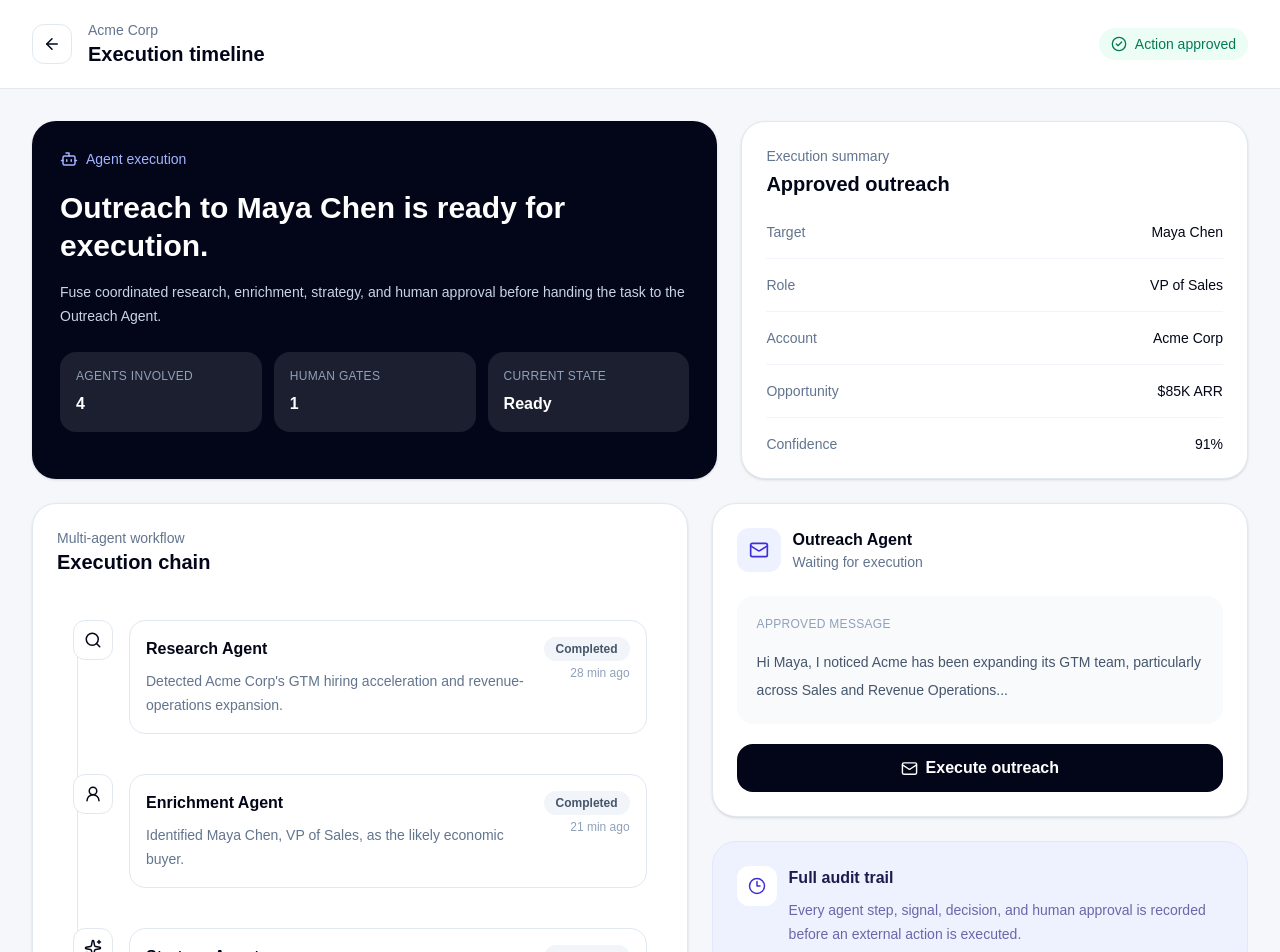
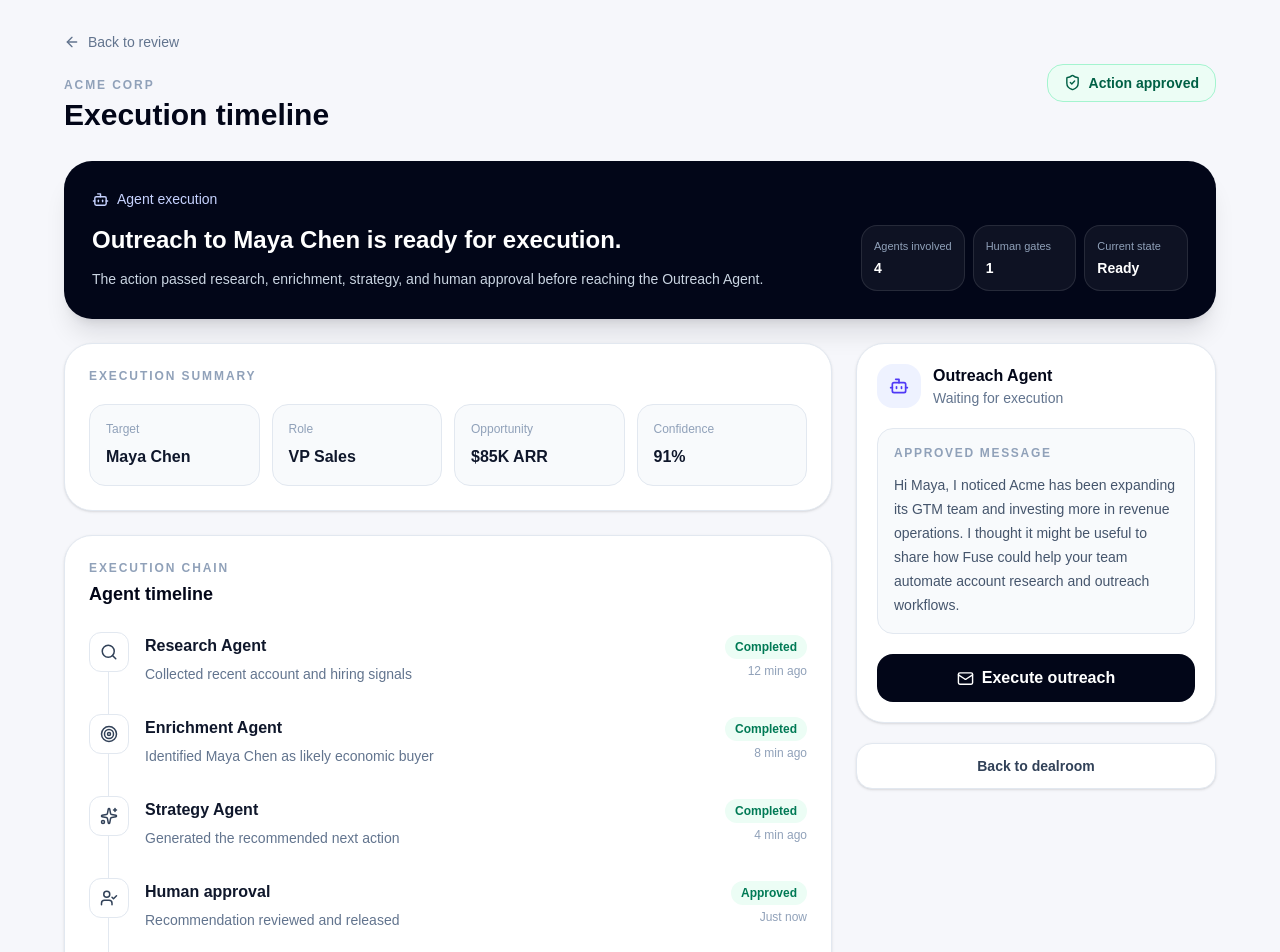
Before and after one commit to lemonade0109/fuse-agent-dealroom, a Next.js app: page /accounts/acme/execution in a window 1280 px wide. Shown: the top 952 px of the page. Built offline with nearby package versions, Linux system fonts and the light colour scheme.

Commit message:
execution page updated

```diff
--- a/app/accounts/acme/execution/page.tsx
+++ b/app/accounts/acme/execution/page.tsx
@@ -10,128 +10,140 @@ import {
   Search,
   ShieldCheck,
   Sparkles,
-  UserRound,
+  Target,
+  UserCheck,
 } from "lucide-react";
-import { useState, useEffect } from "react";
+import { useEffect, useState } from "react";
+
+type ExecutionStatus = "ready" | "sending" | "sent";
+
+const fallbackMessage =
+  "Hi Maya, I noticed Acme has been expanding its GTM team and investing more in revenue operations. I thought it might be useful to share how Fuse could help your team automate account research and outreach workflows.";
 
 const timeline = [
   {
     title: "Research Agent",
-    description:
-      "Detected Acme Corp's GTM hiring acceleration and revenue-operations expansion.",
-    time: "28 min ago",
+    description: "Collected recent account and hiring signals",
     status: "Completed",
+    time: "12 min ago",
     icon: Search,
   },
   {
     title: "Enrichment Agent",
-    description:
-      "Identified Maya Chen, VP of Sales, as the likely economic buyer.",
-    time: "21 min ago",
+    description: "Identified Maya Chen as likely economic buyer",
     status: "Completed",
-    icon: UserRound,
+    time: "8 min ago",
+    icon: Target,
   },
   {
     title: "Strategy Agent",
-    description:
-      "Generated a tailored outreach recommendation using three verified signals.",
-    time: "14 min ago",
+    description: "Generated the recommended next action",
     status: "Completed",
+    time: "4 min ago",
     icon: Sparkles,
   },
   {
     title: "Human approval",
-    description: "Recommendation reviewed and approved for external outreach.",
+    description: "Recommendation reviewed and released",
+    status: "Approved",
     time: "Just now",
-    status: "Approved",
-    icon: ShieldCheck,
+    icon: UserCheck,
   },
   {
     title: "Outreach Agent",
-    description: "Preparing the approved message for delivery to Maya Chen.",
-    time: "Queued",
+    description: "Deliver the approved message to Maya Chen",
     status: "Ready",
-    icon: Mail,
+    time: "Waiting",
+    icon: Bot,
   },
 ];
 
-type ExecutionStatus = "ready" | "sending" | "sent";
-
 export default function ExecutionPage() {
+  const [executionStatus, setExecutionStatus] = useState<ExecutionStatus>(
+    () => {
+      if (typeof window !== "undefined") {
+        const storedStatus = sessionStorage.getItem("fuse-execution-status");
+        if (storedStatus === "sent") return "sent";
+      }
+      return "ready";
+    },
+  );
   const [approvedMessage, setApprovedMessage] = useState(() => {
-    if (typeof window === "undefined") {
-      return "Hi Maya, I noticed Acme has been expanding its GTM team and investing more in revenue operations. I thought it might be useful to share how Fuse could help your team automate account research and outreach workflows.";
+    if (typeof window !== "undefined") {
+      const storedMessage = sessionStorage.getItem("fuse-approved-message");
+      if (storedMessage) return storedMessage;
     }
-
-    return (
-      sessionStorage.getItem("fuse-approved-message") ??
-      "Hi Maya, I noticed Acme has been expanding its GTM team and investing more in revenue operations. I thought it might be useful to share how Fuse could help your team automate account research and outreach workflows."
-    );
+    return fallbackMessage;
   });
-
-  const [executionStatus, setExecutionStatus] =
-    useState<ExecutionStatus>("ready");
 
   const executeOutreach = () => {
     if (executionStatus !== "ready") return;
 
     sessionStorage.setItem("fuse-execution-status", "executing");
-
     setExecutionStatus("sending");
 
     setTimeout(() => {
-
       setExecutionStatus("sent");
       sessionStorage.setItem("fuse-execution-status", "sent");
-        }, 1800);
+    }, 1800);
+  };
+
+  const resetDemo = () => {
+    sessionStorage.removeItem("fuse-execution-status");
+    setExecutionStatus("ready");
   };
 
   return (
-    <main className="min-h-screen bg-[#f6f7fb] text-slate-950">
-      <header className="border-b border-slate-200 bg-white">
-        <div className="mx-auto flex max-w-7xl items-center justify-between px-5 py-5 md:px-8">
-          <div className="flex items-center gap-4">
+    <main className="min-h-screen bg-[#f6f7fb] px-5 py-6 md:px-8 md:py-8">
+      <div className="mx-auto max-w-6xl">
+        <header className="flex flex-col justify-between gap-4 md:flex-row md:items-center">
+          <div>
             <Link
               href="/accounts/acme/review"
-              className="flex h-10 w-10 items-center justify-center rounded-xl border border-slate-200 bg-white transition hover:bg-slate-50"
+              className="inline-flex items-center gap-2 text-sm font-medium text-slate-500 transition hover:text-slate-950"
             >
-              <ArrowLeft size={18} />
+              <ArrowLeft size={16} />
+              Back to review
             </Link>
-
-            <div>
-              <p className="text-sm text-slate-500">Acme Corp</p>
-              <h1 className="text-xl font-semibold">Execution timeline</h1>
-            </div>
+            <p className="mt-5 text-xs font-semibold uppercase tracking-[0.16em] text-slate-400">
+              Acme Corp
+            </p>
+            <h1 className="mt-1 text-3xl font-semibold text-slate-950">
+              Execution timeline
+            </h1>
           </div>
 
-          <div className="hidden items-center gap-2 rounded-full bg-emerald-50 px-3 py-1.5 text-sm font-medium text-emerald-700 md:flex">
-            <CheckCircle2 size={16} />
+          <div className="inline-flex items-center gap-2 rounded-2xl border border-emerald-200 bg-emerald-50 px-4 py-2 text-sm font-semibold text-emerald-800">
+            <ShieldCheck size={17} />
             Action approved
           </div>
-        </div>
-      </header>
+        </header>
 
-      <div className="mx-auto max-w-7xl p-5 md:p-8">
-        <section className="mb-6 grid gap-6 xl:grid-cols-[1.15fr_0.85fr]">
-          <div className="rounded-3xl bg-slate-950 p-6 text-white shadow-sm md:p-7">
-            <div className="mb-5 flex items-center gap-2 text-indigo-300">
-              <Bot size={18} />
-              <span className="text-sm font-medium">Agent execution</span>
+        <section className="mt-7 rounded-[28px] bg-slate-950 p-6 text-white shadow-xl shadow-slate-950/10 md:p-7">
+          <div className="flex flex-col justify-between gap-6 md:flex-row md:items-end">
+            <div>
+              <div className="flex items-center gap-2 text-sm font-medium text-indigo-200">
+                <Bot size={17} />
+                Agent execution
+              </div>
+              <h2 className="mt-4 max-w-2xl text-2xl font-semibold leading-tight">
+                Outreach to Maya Chen is{" "}
+                {executionStatus === "sent"
+                  ? "complete."
+                  : executionStatus === "sending"
+                    ? "being executed."
+                    : "ready for execution."}
+              </h2>
+              <p className="mt-3 max-w-2xl text-sm leading-6 text-slate-300">
+                The action passed research, enrichment, strategy, and human
+                approval before reaching the Outreach Agent.
+              </p>
             </div>
 
-            <h2 className="max-w-2xl text-2xl font-semibold leading-tight md:text-3xl">
-              Outreach to Maya Chen is ready for execution.
-            </h2>
-
-            <p className="mt-4 max-w-2xl text-sm leading-6 text-slate-300">
-              Fuse coordinated research, enrichment, strategy, and human
-              approval before handing the task to the Outreach Agent.
-            </p>
-
-            <div className="mt-6 grid gap-3 sm:grid-cols-3">
-              <Stat label="Agents involved" value="4" />
-              <Stat label="Human gates" value="1" />
-              <Stat
+            <div className="grid min-w-[300px] grid-cols-3 gap-2">
+              <DarkStat label="Agents involved" value="4" />
+              <DarkStat label="Human gates" value="1" />
+              <DarkStat
                 label="Current state"
                 value={
                   executionStatus === "sent"
@@ -143,64 +155,76 @@ export default function ExecutionPage() {
               />
             </div>
           </div>
-
-          <div className="rounded-3xl border border-slate-200 bg-white p-6 shadow-sm">
-            <p className="text-sm text-slate-500">Execution summary</p>
-            <h2 className="mt-1 text-xl font-semibold">Approved outreach</h2>
-
-            <div className="mt-6 space-y-4">
-              <InfoRow label="Target" value="Maya Chen" />
-              <InfoRow label="Role" value="VP of Sales" />
-              <InfoRow label="Account" value="Acme Corp" />
-              <InfoRow label="Opportunity" value="$85K ARR" />
-              <InfoRow label="Confidence" value="91%" />
-            </div>
-          </div>
         </section>
 
-        <section className="grid gap-6 xl:grid-cols-[1.1fr_0.9fr]">
-          <div className="rounded-3xl border border-slate-200 bg-white p-6 shadow-sm">
-            <div className="mb-7">
-              <p className="text-sm text-slate-500">Multi-agent workflow</p>
-              <h2 className="text-xl font-semibold">Execution chain</h2>
-            </div>
+        <div className="mt-6 grid gap-6 lg:grid-cols-[1fr_360px]">
+          <div className="space-y-6">
+            <section className="rounded-[28px] border border-slate-200 bg-white p-6 shadow-sm">
+              <p className="text-xs font-semibold uppercase tracking-[0.16em] text-slate-400">
+                Execution summary
+              </p>
 
-            <div className="relative">
-              <div className="absolute bottom-6 left-5 top-6 w-px bg-slate-200" />
+              <div className="mt-5 grid gap-3 sm:grid-cols-2 lg:grid-cols-4">
+                <SummaryItem label="Target" value="Maya Chen" />
+                <SummaryItem label="Role" value="VP Sales" />
+                <SummaryItem label="Opportunity" value="$85K ARR" />
+                <SummaryItem label="Confidence" value="91%" />
+              </div>
+            </section>
 
-              <div className="space-y-2">
-                {timeline.map((item) => {
-                  const Icon = item.icon;
+            <section className="rounded-[28px] border border-slate-200 bg-white p-6 shadow-sm">
+              <p className="text-xs font-semibold uppercase tracking-[0.16em] text-slate-400">
+                Execution chain
+              </p>
+              <h3 className="mt-1 text-lg font-semibold text-slate-950">
+                Agent timeline
+              </h3>
+
+              <div className="mt-6">
+                {timeline.map((item, index) => {
+                  const isOutreach = item.title === "Outreach Agent";
+                  const dynamicStatus = isOutreach
+                    ? executionStatus === "sent"
+                      ? "Completed"
+                      : executionStatus === "sending"
+                        ? "Executing"
+                        : "Ready"
+                    : item.status;
+
+                  const dynamicTime = isOutreach
+                    ? executionStatus === "sent"
+                      ? "Just now"
+                      : executionStatus === "sending"
+                        ? "In progress"
+                        : item.time
+                    : item.time;
 
                   return (
-                    <div
-                      key={item.title}
-                      className="relative flex gap-4 rounded-2xl p-4"
-                    >
-                      <div className="relative z-10 flex h-10 w-10 shrink-0 items-center justify-center rounded-xl border border-slate-200 bg-white">
-                        <Icon size={18} />
+                    <div key={item.title} className="relative flex gap-4 pb-7">
+                      {index !== timeline.length - 1 && (
+                        <div className="absolute left-[19px] top-10 h-[calc(100%-18px)] w-px bg-slate-200" />
+                      )}
+
+                      <div className="relative z-10 flex h-10 w-10 shrink-0 items-center justify-center rounded-xl border border-slate-200 bg-white text-slate-700">
+                        <item.icon size={18} />
                       </div>
 
-                      <div className="min-w-0 flex-1 rounded-2xl border border-slate-200 p-4">
-                        <div className="flex flex-col justify-between gap-2 sm:flex-row sm:items-start">
+                      <div className="min-w-0 flex-1 pt-0.5">
+                        <div className="flex flex-wrap items-start justify-between gap-2">
                           <div>
-                            <p className="font-semibold">{item.title}</p>
-                            <p className="mt-2 text-sm leading-6 text-slate-500">
+                            <p className="font-semibold text-slate-900">
+                              {item.title}
+                            </p>
+                            <p className="mt-1 text-sm leading-6 text-slate-500">
                               {item.description}
                             </p>
                           </div>
 
-                          <div className="flex shrink-0 flex-col items-start gap-1 sm:items-end">
-                            <StatusBadge status={item.status} />
-                            <span className="text-xs text-slate-400">
-                              {item.title === "Outreach Agent" &&
-                              executionStatus === "sent"
-                                ? "Just now"
-                                : item.title === "Outreach Agent" &&
-                                    executionStatus === "sending"
-                                  ? "In progress"
-                                  : item.time}
-                            </span>
+                          <div className="text-right">
+                            <StatusBadge status={dynamicStatus} />
+                            <p className="mt-1 text-xs text-slate-400">
+                              {dynamicTime}
+                            </p>
                           </div>
                         </div>
                       </div>
@@ -208,18 +232,32 @@ export default function ExecutionPage() {
                   );
                 })}
               </div>
-            </div>
+            </section>
+
+            <section className="rounded-[28px] border border-slate-200 bg-white p-6 shadow-sm">
+              <p className="text-xs font-semibold uppercase tracking-[0.16em] text-slate-400">
+                Audit trail
+              </p>
+              <h3 className="mt-1 text-lg font-semibold text-slate-950">
+                Human-controlled automation
+              </h3>
+              <p className="mt-3 text-sm leading-7 text-slate-500">
+                The system preserves the path from account evidence to AI
+                recommendation, human review, approved content, and execution
+                status. No customer-facing action is released before the human
+                approval gate.
+              </p>
+            </section>
           </div>
 
-          <aside className="space-y-6">
-            <div className="rounded-3xl border border-slate-200 bg-white p-6 shadow-sm">
+          <aside className="space-y-5">
+            <section className="rounded-[28px] border border-slate-200 bg-white p-5 shadow-sm">
               <div className="flex items-center gap-3">
-                <div className="flex h-11 w-11 items-center justify-center rounded-xl bg-indigo-50 text-indigo-700">
-                  <Mail size={20} />
+                <div className="flex h-11 w-11 items-center justify-center rounded-2xl bg-indigo-50 text-indigo-600">
+                  <Bot size={20} />
                 </div>
-
                 <div>
-                  <p className="font-semibold">Outreach Agent</p>
+                  <p className="font-semibold text-slate-950">Outreach Agent</p>
                   <p className="text-sm text-slate-500">
                     {executionStatus === "sent"
                       ? "Execution completed"
@@ -230,14 +268,12 @@ export default function ExecutionPage() {
                 </div>
               </div>
 
-              <div className="mt-6 rounded-2xl bg-slate-50 p-5">
-                <p className="text-xs font-medium uppercase tracking-wide text-slate-400">
+              <div className="mt-5 rounded-2xl border border-slate-200 bg-slate-50 p-4">
+                <p className="text-xs font-semibold uppercase tracking-[0.14em] text-slate-400">
                   Approved message
                 </p>
-
-                <p className="mt-4 text-sm leading-7 text-slate-600">
-                  Hi Maya, I noticed Acme has been expanding its GTM team,
-                  particularly across Sales and Revenue Operations...
+                <p className="mt-3 text-sm leading-6 text-slate-600">
+                  {approvedMessage}
                 </p>
               </div>
 
@@ -269,92 +305,81 @@ export default function ExecutionPage() {
                   </>
                 )}
               </button>
+
               {executionStatus === "sent" && (
                 <div className="mt-4 rounded-2xl border border-emerald-200 bg-emerald-50 p-4">
                   <div className="flex items-start gap-3">
                     <div className="flex h-9 w-9 shrink-0 items-center justify-center rounded-xl bg-white text-emerald-700">
                       <CheckCircle2 size={18} />
                     </div>
-
                     <div>
                       <p className="font-semibold text-emerald-950">
                         Message sent successfully
                       </p>
-
-                      <p className="mt-3 text-sm leading-6 text-slate-600">
-                        {approvedMessage}
+                      <p className="mt-1 text-sm leading-6 text-emerald-800/70">
+                        Outreach Agent delivered the approved message to Maya
+                        Chen. The action has been recorded in the audit trail.
                       </p>
-
                       <div className="mt-3 flex items-center gap-2 text-xs font-medium text-emerald-700">
                         <Clock3 size={14} />
                         Sent just now
                       </div>
                     </div>
                   </div>
+
+                  <button
+                    onClick={resetDemo}
+                    className="mt-4 w-full rounded-xl border border-emerald-200 bg-white px-3 py-2 text-sm font-semibold text-emerald-800"
+                  >
+                    Reset execution demo
+                  </button>
                 </div>
               )}
-            </div>
-
-            <div className="rounded-3xl border border-indigo-100 bg-indigo-50 p-6">
-              <div className="flex gap-3">
-                <div className="flex h-10 w-10 shrink-0 items-center justify-center rounded-xl bg-white text-indigo-700">
-                  <Clock3 size={18} />
-                </div>
-
-                <div>
-                  <p className="font-semibold text-indigo-950">
-                    Full audit trail
-                  </p>
-
-                  <p className="mt-2 text-sm leading-6 text-indigo-900/70">
-                    Every agent step, signal, decision, and human approval is
-                    recorded before an external action is executed.
-                  </p>
-                </div>
-              </div>
-            </div>
+            </section>
 
             <Link
               href="/"
-              className="flex w-full items-center justify-center rounded-2xl border border-slate-200 bg-white px-4 py-3 font-semibold text-slate-700 transition hover:bg-slate-50"
+              className="flex w-full items-center justify-center rounded-2xl border border-slate-200 bg-white px-4 py-3 text-sm font-semibold text-slate-700 shadow-sm transition hover:bg-slate-50"
             >
               Back to dealroom
             </Link>
           </aside>
-        </section>
+        </div>
       </div>
     </main>
   );
 }
 
-function Stat({ label, value }: { label: string; value: string }) {
+function DarkStat({ label, value }: { label: string; value: string }) {
   return (
-    <div className="rounded-2xl bg-white/10 p-4">
-      <p className="text-xs uppercase tracking-wide text-slate-400">{label}</p>
-      <p className="mt-2 font-semibold text-white">{value}</p>
+    <div className="rounded-2xl border border-white/10 bg-white/5 p-3">
+      <p className="text-[11px] text-slate-400">{label}</p>
+      <p className="mt-1 text-sm font-semibold text-white">{value}</p>
     </div>
   );
 }
 
-function InfoRow({ label, value }: { label: string; value: string }) {
+function SummaryItem({ label, value }: { label: string; value: string }) {
   return (
-    <div className="flex items-center justify-between gap-4 border-b border-slate-100 pb-4 last:border-none last:pb-0">
-      <span className="text-sm text-slate-500">{label}</span>
-      <span className="text-right text-sm font-medium">{value}</span>
+    <div className="rounded-2xl border border-slate-200 bg-slate-50 p-4">
+      <p className="text-xs text-slate-400">{label}</p>
+      <p className="mt-2 font-semibold text-slate-900">{value}</p>
     </div>
   );
 }
 
 function StatusBadge({ status }: { status: string }) {
-  const style =
-    status === "Approved"
+  const classes =
+    status === "Completed" || status === "Approved"
       ? "bg-emerald-50 text-emerald-700"
-      : status === "Ready"
+      : status === "Executing"
         ? "bg-indigo-50 text-indigo-700"
-        : "bg-slate-100 text-slate-600";
+        : "bg-amber-50 text-amber-700";
 
   return (
-    <span className={`rounded-full px-3 py-1 text-xs font-semibold ${style}`}>
+    <span
+      className={`inline-flex rounded-full px-2.5 py-1 text-xs font-semibold ${classes}`}
+    >
       {status}
     </span>
   );
```
